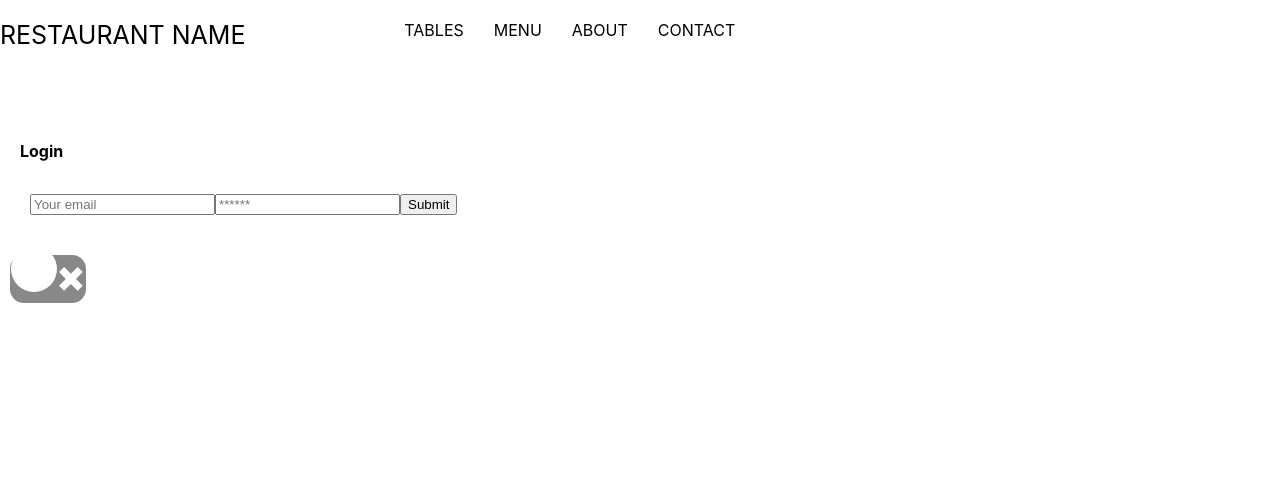
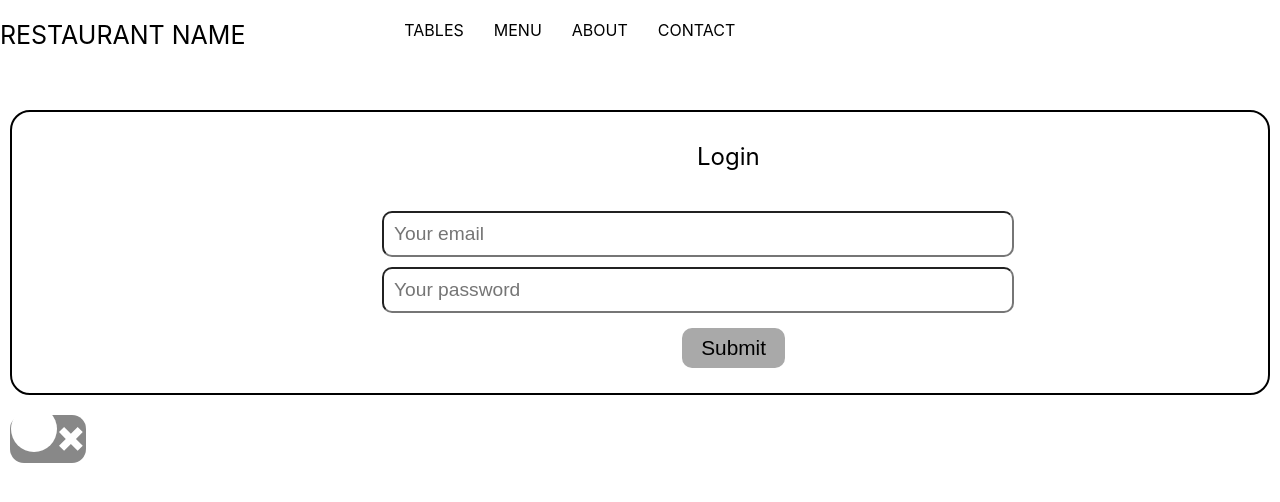
Before and after one commit to itsmarcotime/restaurantHelper, a React (Create React App) app in the folder client/: page /login in a window 1280 px wide. Shown: the top 502 px of the page. Built offline with nearby package versions, Linux system fonts and the light colour scheme.

Commit message:
styled the login page

```diff
--- a/client/src/index.css
+++ b/client/src/index.css
@@ -70,6 +70,7 @@ code {
 }
 /* end of header css */
 
+
 /* start of tables css*/
 .grid {
   display: grid;
@@ -89,7 +90,7 @@ div > div {
 }
 
 #light .num-table {
-  background-color: #fff;
+  background-color: gray;
 }
 
 #dark .num-table {
@@ -107,6 +108,7 @@ div > div {
 }
 /* end of tables css */
 
+
 /* menu css start */
 .input-container {
   border: black solid 3px;
@@ -116,6 +118,7 @@ div > div {
   border: black solid 3px;
 }
 /* end menu */
+
 
 /* start table input css */
 .setup-container {
@@ -135,3 +138,47 @@ div > div {
   flex-basis: 100%;
 }
 /* end table setup */
+
+
+/* start login css */
+.form-label,
+.form-input,
+.form-textarea {
+  display: block;
+}
+
+.login-container {
+  border: black solid 2px;
+  border-radius: 20px;
+
+}
+
+.form-input {
+  width: 50%;
+  padding: 10px;
+  margin: 10px;
+  font-size: 1.2rem;
+  border-radius: 10px;
+  margin-left: 350px;
+}
+
+.login-btn {
+  font-size: 1.3rem;
+  padding: 0.5rem 1.2rem;
+  margin: 5px 0;
+  border-radius: 10px;
+  border: none;
+  background-color: darkgray;
+  margin-left: 650px;
+}
+
+.login-btn:hover {
+  color: white;
+  background-color: black;
+}
+
+.login-card h2 {
+  margin-left: 675px;
+  font-weight: normal;
+}
+/* end login css */
--- a/client/src/pages/Login.js
+++ b/client/src/pages/Login.js
@@ -25,12 +25,18 @@ const Login = (props) => {
   };
 
   return (
-    <main className='flex-row justify-center mb-4'>
-      <div className='col-12 col-md-6'>
-        <div className='card'>
-          <h4 className='card-header'>Login</h4>
-          <div className='card-body'>
+    <main className=''>
+
+      <div className='login-container'>
+
+        <div className='login-card'>
+
+          <h2 className='login-header'>Login</h2>
+
+          <div className='login-body'>
+
             <form onSubmit={handleFormSubmit}>
+
               <input
                 className='form-input'
                 placeholder='Your email'
@@ -42,19 +48,24 @@ const Login = (props) => {
               />
               <input
                 className='form-input'
-                placeholder='******'
+                placeholder='Your password'
                 name='password'
                 type='password'
                 id='password'
                 value={formState.password}
                 onChange={handleChange}
               />
-              <button className='btn d-block w-100' type='submit'>
+
+              <button className='login-btn' type='submit'>
                 Submit
               </button>
+
             </form>
+
           </div>
+
         </div>
+
       </div>
     </main>
   );
--- a/client/src/pages/Signup.js
+++ b/client/src/pages/Signup.js
@@ -19,11 +19,16 @@ const Signup = () => {
   };
 
   return (
-    <main className='flex-row justify-center mb-4'>
-      <div className='col-12 col-md-6'>
-        <div className='card'>
-          <h4 className=''>Sign Up!</h4>
-          <div className=''>
+    <main className=''>
+
+      <div className='signup-container'>
+
+        <div className='signup-card'>
+
+          <h2 className='signup-text'>Sign Up!</h2>
+
+          <div className='signup-form'>
+
             <form onSubmit={handleFormSubmit}>
               <input
                 className='form-input'
@@ -45,16 +50,18 @@ const Signup = () => {
               />
               <input
                 className='form-input'
-                placeholder='******'
+                placeholder='Your password'
                 name='password'
                 type='password'
                 id='password'
                 value={formState.password}
                 onChange={handleChange}
               />
-              <button className='' type='submit'>
+
+              <button className='signup-btn' type='submit'>
                 Submit
               </button>
+
             </form>
           </div>
         </div>
```
